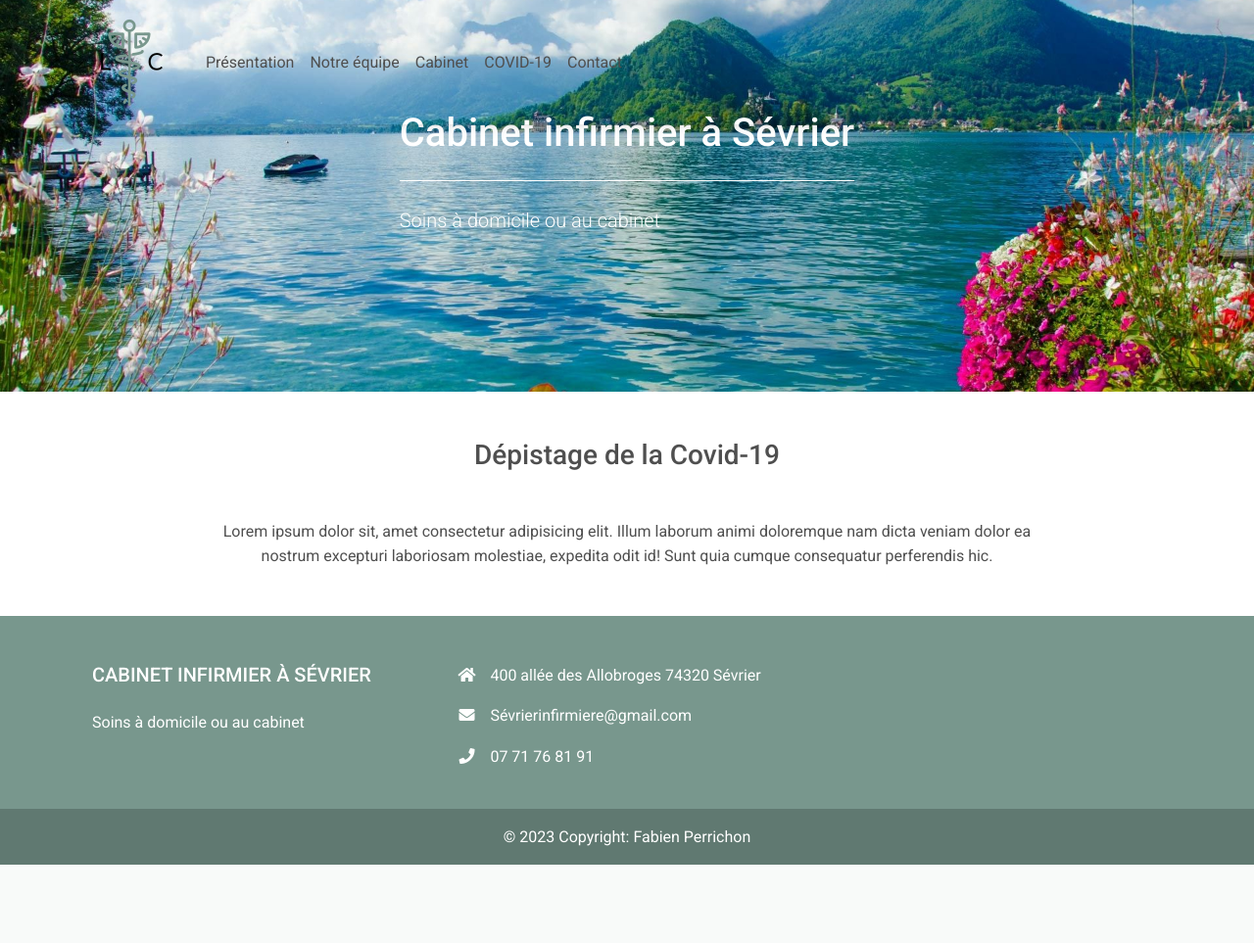
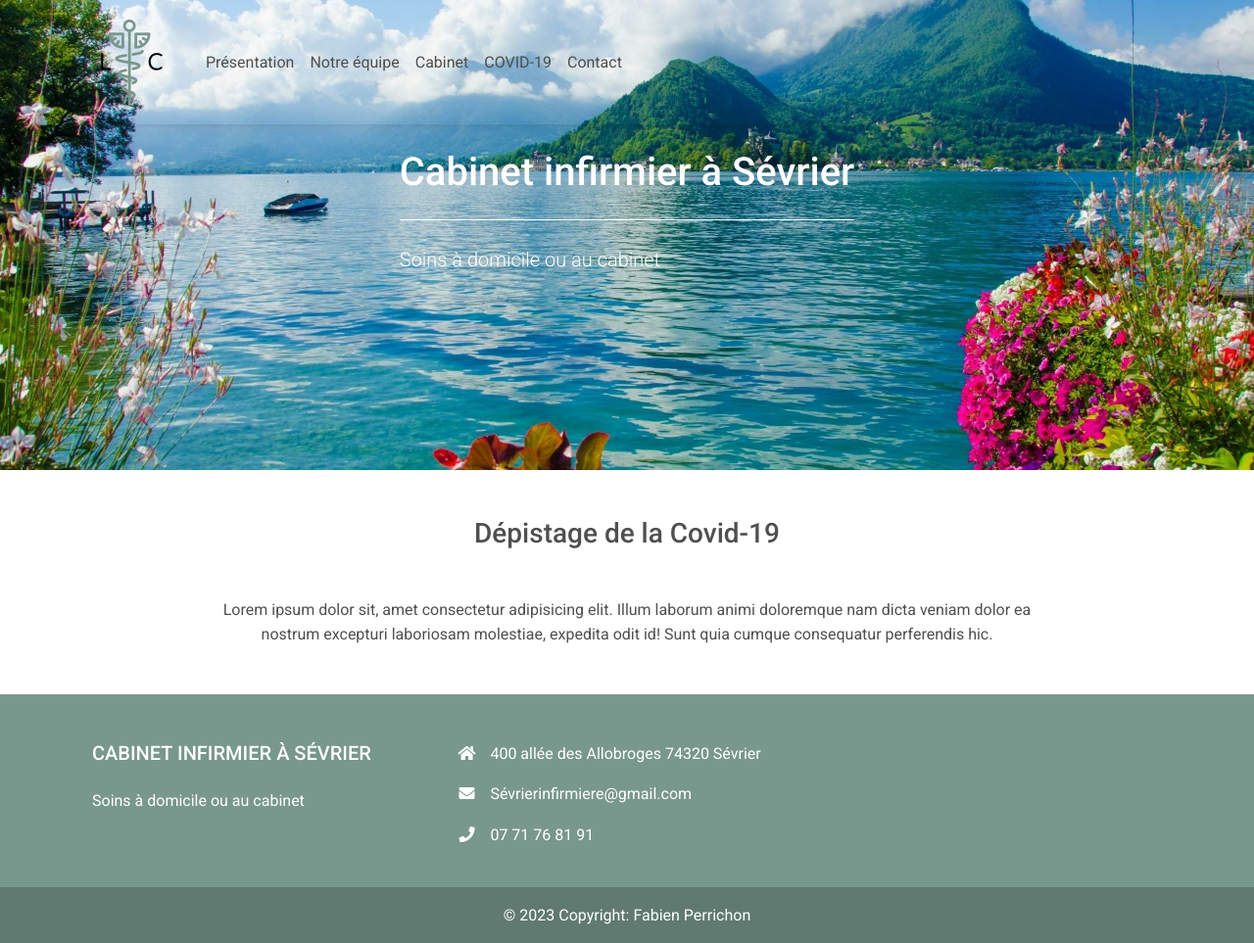
Before and after one commit to fatoon29/Nurse-Website, a Symfony app: template templates/main/covid.html.twig in a window 1280 px wide. Shown: the whole page at 98% size. Before the commit the page ends 883 px from the top, so only its background shows below. Run offline with Twig, Linux system fonts and the light colour scheme; the template is opened without the code that fills it, so the values that code supplies are empty; some libraries are stand-ins or nearby versions.

```diff
--- a/templates/base.html.twig
+++ b/templates/base.html.twig
@@ -59,7 +59,7 @@
 
 					<div id="intro" class="bg-image bg-fixed " style="
 						background-image: url('{{ asset('assets/images/lac_annecy.jpg') }}');
-						height: 50vh;
+						height: 60vh;
 					">
 						<div class="mask">
 							<div class="container d-flex justify-content-center align-items-center h-100">
```
Also changed, not shown: public/assets/images/home-carousel-3.jpg, public/assets/images/home-carousel-4.jpg.
